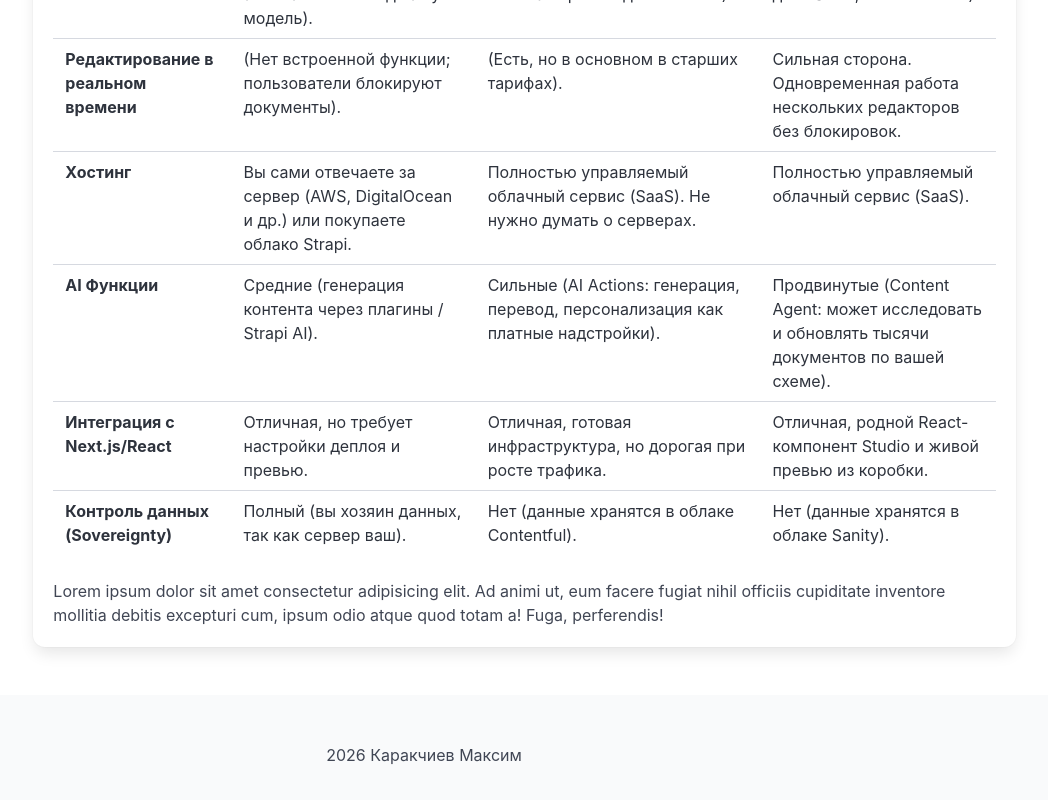
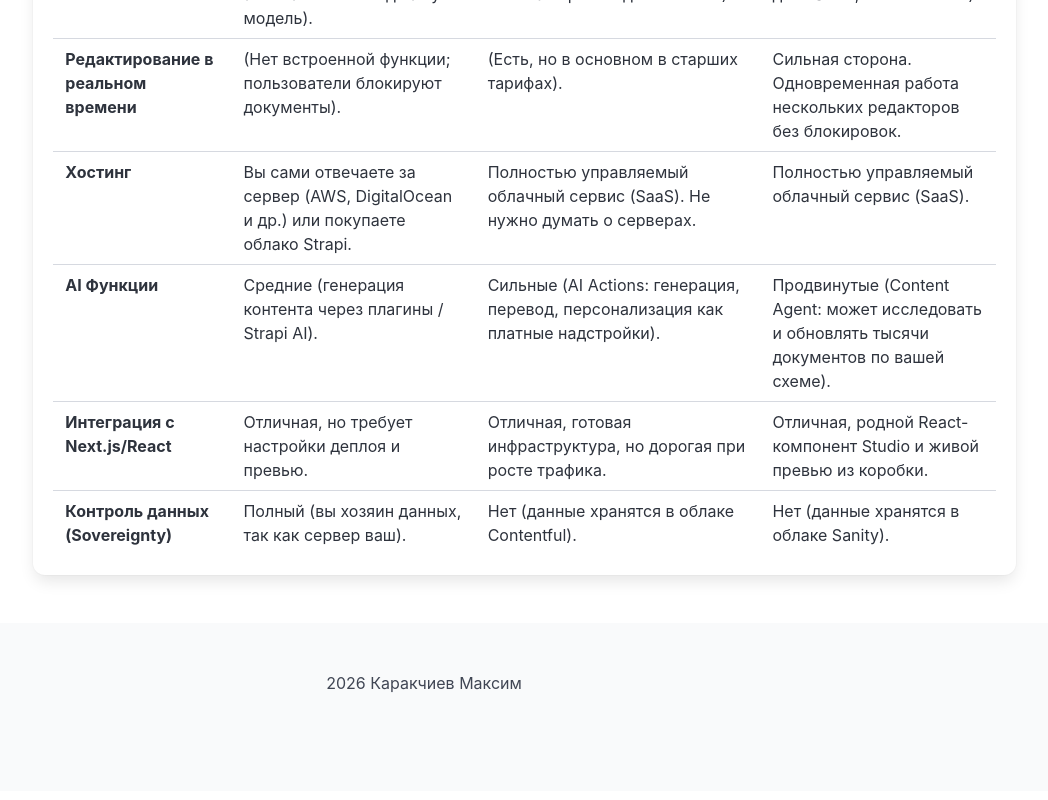
Before and after one commit to Maks245137/karakchiev-maksim, a plain HTML site: page compare.html in a window 1280 px wide. Shown: the part 748-1548 px from the top of the page, without its empty margins (216-1264 px from the left). Drawn offline with nearby package versions, Linux system fonts and the light colour scheme.

Commit message:
Update compare.html

```diff
--- a/compare.html
+++ b/compare.html
@@ -242,12 +242,6 @@
                             </table>
                         </div>
                     </div>
-                    <div class="block">
-                        Lorem ipsum dolor sit amet consectetur adipisicing elit. Ad animi ut, eum facere fugiat nihil
-                        officiis cupiditate inventore mollitia debitis excepturi cum, ipsum odio atque quod totam a!
-                        Fuga,
-                        perferendis!
-                    </div>
                 </div>
             </div>
         </div>
```
